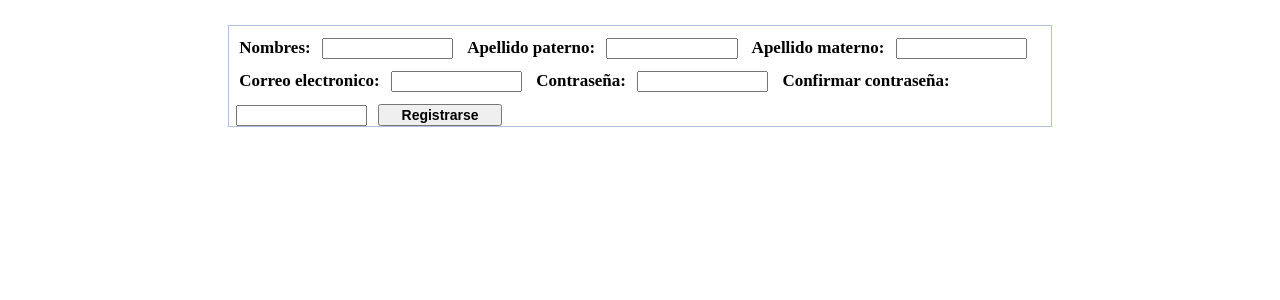
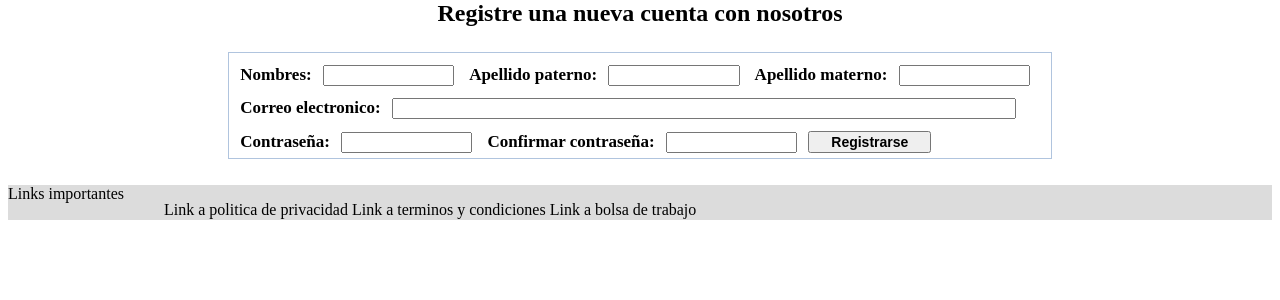
Before and after one commit to jav51/Materiales-GRAMA, a PHP site: page /Registrar_usuario.html in a window 1280 px wide. Shown: the part 63-363 px from the top of the page. Run offline with PHP 8.4, Linux system fonts and the light colour scheme.

Commit message:
Form Registrar usuarios v1

```diff
--- a/Registrar_usuario.html
+++ b/Registrar_usuario.html
@@ -14,6 +14,8 @@
       <div class="dentro"> Productos </div>
       <div class="dentro"> Servicios </div>
     </div>
+    <h2 class="horicenter"> Registre una nueva cuenta con nosotros </h2>
+
     <form action="Registrar_usuario.html" method="post">
       <label for="name" > Nombres: </label>
       <input id="name" type="text" name="Nombres" />
@@ -31,5 +33,12 @@
 
     </form>
 
+    <div class="flexdad linkbar"> Links importantes
+      <ul>
+        <il> Link a politica de privacidad </il>
+        <il> Link a terminos y condiciones </il>
+        <il> Link a bolsa de trabajo </il>
+      </ul>
+    </div>
   </body>
 </html>
--- a/styles.css
+++ b/styles.css
@@ -14,6 +14,7 @@ div{
 
 form{
   margin-top: 2%;
+  margin-bottom: 2%;
   margin-left: auto;
   margin-right: auto;
   width: 65%;
@@ -21,10 +22,11 @@ form{
   border-style: ridge;
   border-width: 1px;
   border-color: #B0C4DE;
+  padding-bottom: 5px;
 }
 
 label{
-  margin-left: 10px;
+  margin-left: 11px;
   font-weight: bold;
   font-size: 17px;
 
@@ -48,7 +50,9 @@ input[type=password]:focus{
   border-color: #778899;
 }
 
-
+input[type="email"]{
+  width: 75%;
+}
 
 input[type=email]:focus{
   border-width: 3px;
@@ -97,3 +101,8 @@ input[type=submit]{
   height: 35px;
   background: #DCDCDC;
 }
+
+.horicenter{
+  display: table;
+  margin: 0 auto;
+}
```
